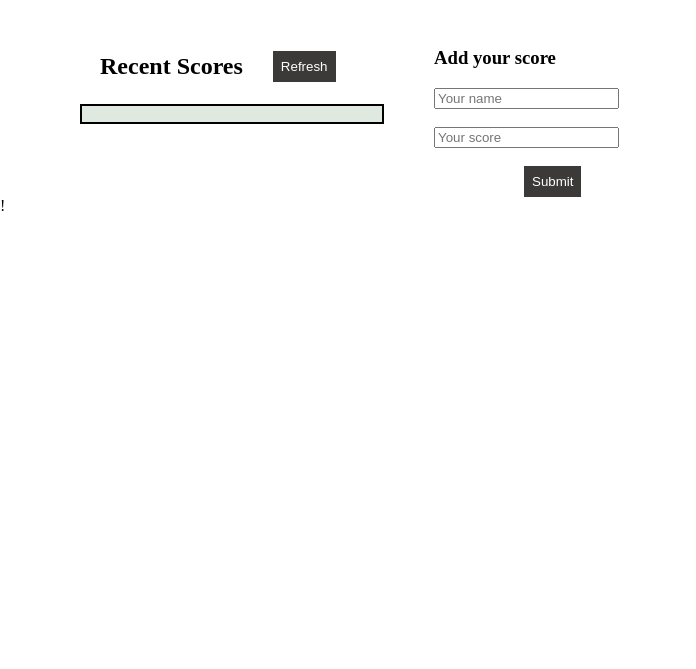
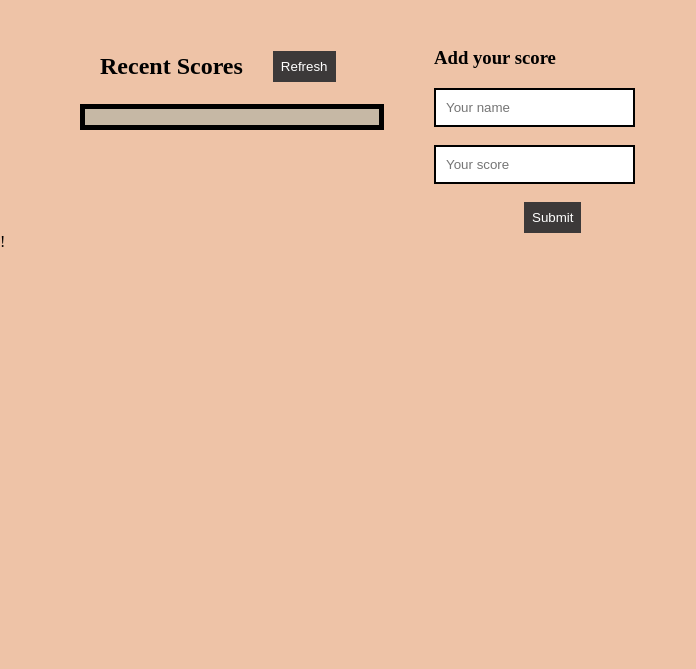
Before and after one commit to BenjaminMatembe/Leaderboard, a website built with webpack: page src/index.html in a window 1280 px wide. Shown: the part 131-800 px from the top of the page, without its empty margins (0-696 px from the left). Built offline with nearby package versions, Linux system fonts and the light colour scheme.

Commit message:
Add body background

```diff
--- a/src/styles.css
+++ b/src/styles.css
@@ -3,6 +3,7 @@ body {
   margin: 0;
   padding: 0;
   box-sizing: border-box;
+  background-color: rgba(214, 108, 38, 0.402);
 }
 
 .left {
@@ -39,15 +40,18 @@ body {
 li {
   display: flex;
   justify-content: space-between;
-  background-color: rgb(41, 39, 39);
+  background-color: rgba(214, 108, 38, 0.402);
   margin: 10px;
+  padding: 5px;
+  border: 2px solid black;
 }
 
 .list {
-  background-color: rgb(223, 233, 223);
-  border: 2px solid black;
+  background-color: rgba(171, 178, 165, 0.588);
+  border: 5px solid black;
   margin-left: 80px;
-  color: rgb(239, 244, 240);
+  color: black;
+  font-weight: 900;
   max-height: 40vh;
   overflow-y: auto;
 }
@@ -76,3 +80,8 @@ button:hover {
 .refresh {
   margin-left: 10px;
 }
+
+input {
+  border: 2px solid black;
+  padding: 10px;
+}
```
